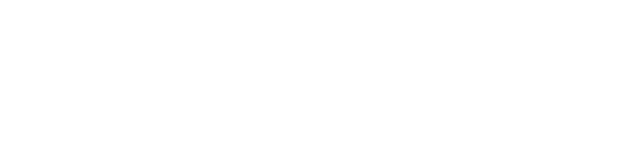
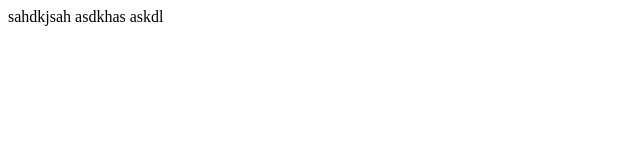
Before and after one commit to WUIF16012/tese, a plain HTML site: page index.html in a window 1280 px wide. Shown: the whole page, without its empty margins (0-640 px from the left). Drawn offline with Linux system fonts and the light colour scheme.

Commit message:
sdfsd
xcvxv

```diff
--- a/index.html
+++ b/index.html
@@ -5,6 +5,8 @@
 	<title>Document</title>
 </head>
 <body>
-
+	sahdkjsah
+	asdkhas
+	askdl
 </body>
 </html>
```
